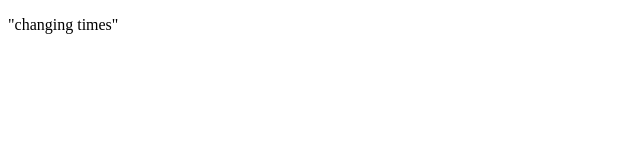
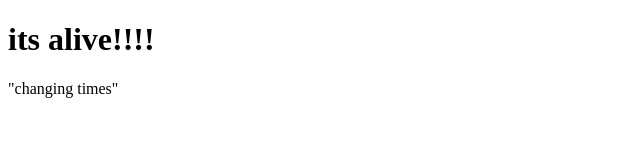
Before and after one commit to sbschechner/capstone-backend, a website: page public/index.html in a window 1280 px wide. Shown: the whole page, without its empty margins (0-640 px from the left). Drawn offline with Linux system fonts and the light colour scheme.

```diff
--- a/public/index.html
+++ b/public/index.html
@@ -4,6 +4,10 @@
 	<title></title>
 </head>
 <body>
+<h1>its alive!!!!</h1>
+
 <p>"changing times"</p>
+
+
 </body>
 </html>
```
